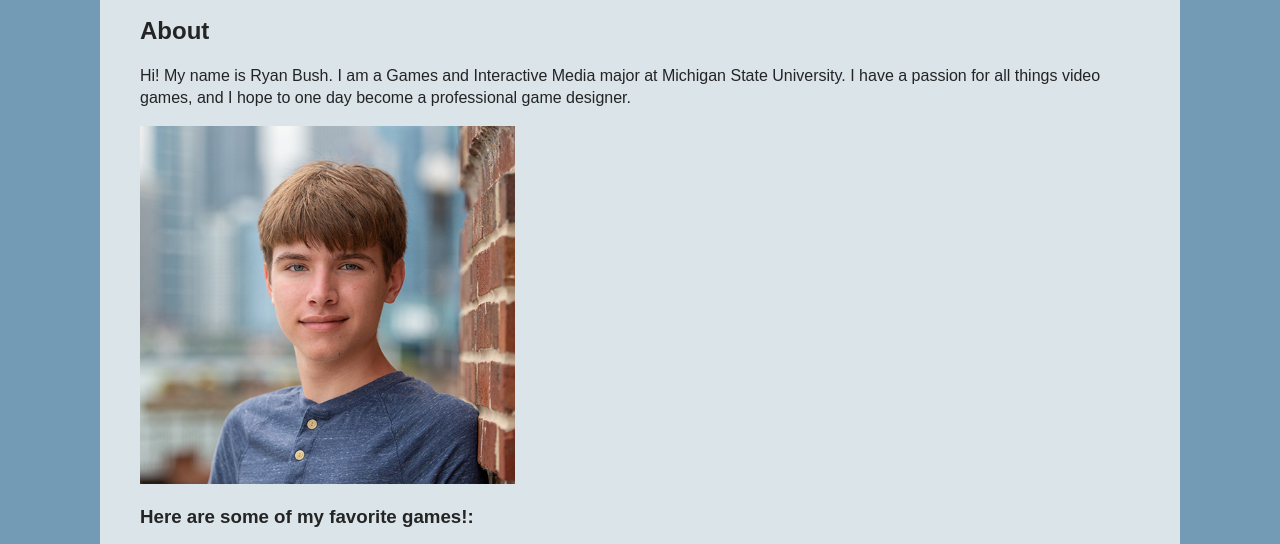
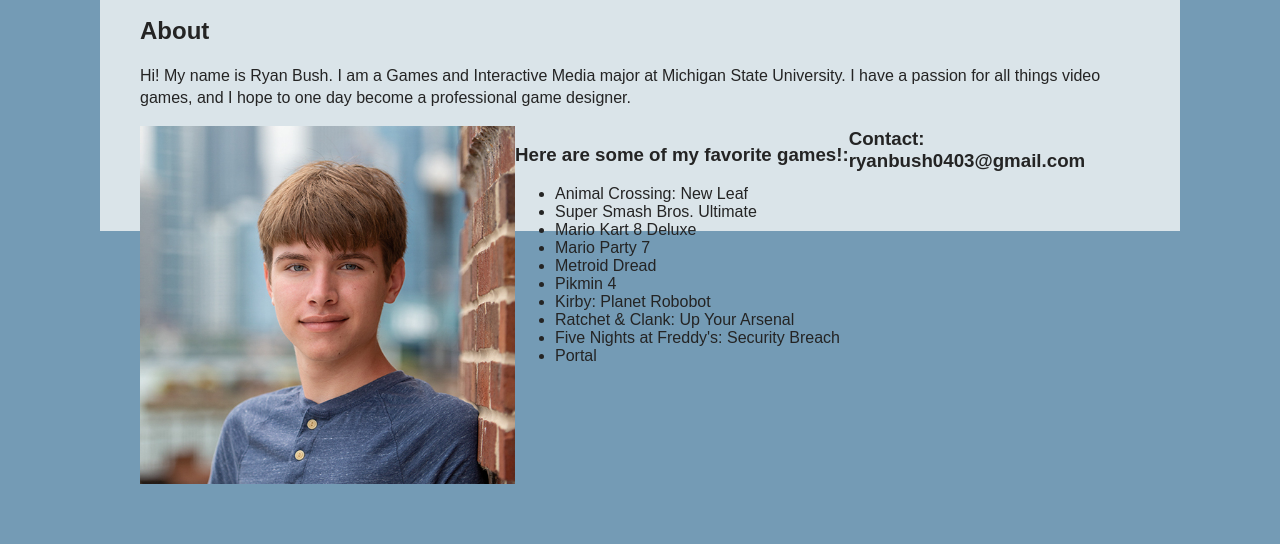
Before and after one commit to bushrya3/Final-Project, a plain HTML site: page index.html in a window 1280 px wide. Shown: the part 186-730 px from the top of the page. Drawn offline with Linux system fonts and the light colour scheme.

Commit message:
text formatting

```diff
--- a/index.html
+++ b/index.html
@@ -26,9 +26,8 @@
         a passion for all things video games,
         and I hope to one day become a
         professional game designer. </p>
-    <article><img src="images/Ry-MSU.jpg" alt="Ryan" width="375" height="358"></article>
-    <article>
-        <h3>Here are some of my favorite games!:</h3>
+    <div class="img"><img src="images/Ry-MSU.jpg" alt="Ryan" width="375" height="358"></div>
+        <div class="favgames"><h3>Here are some of my favorite games!:</h3>
         <ul>
             <li>Animal Crossing: New Leaf</li>
             <li>Super Smash Bros. Ultimate</li>
@@ -41,7 +40,7 @@
             <li>Five Nights at Freddy's: Security Breach</li>
             <li>Portal</li>
         </ul>
-    </article>
+    </div>
     <h3>Contact: ryanbush0403@gmail.com</h3>
 </section>
 </main>
--- a/style.css
+++ b/style.css
@@ -49,3 +49,11 @@ header {
     border-top: 1px dotted #ccc;
     display: flex;
 }
+
+.img {
+    float: left;
+}
+
+.favgames {
+    float: left;
+}
```
